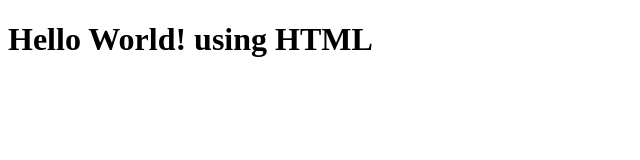
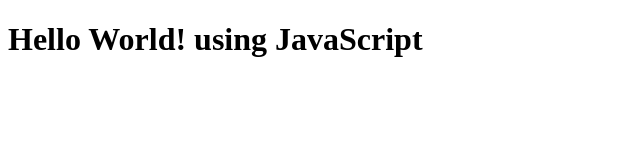
Before and after one commit to karunakarthadkapally/namaste-react, a plain HTML site: page index.html in a window 1280 px wide. Shown: the whole page, without its empty margins (0-640 px from the left). Drawn offline with Linux system fonts and the light colour scheme.

Commit message:
Hello World!  using JavaScript

```diff
--- a/index.html
+++ b/index.html
@@ -6,8 +6,14 @@
     <title>Document</title>
 </head>
 <body>
-    <div id="root">
-        <h1>Hello World! using HTML</h1>
-    </div>
+    <div id="root"></div>
 </body>
+<script>
+    const heading=document.createElement("h1");
+    heading.innerHTML="Hello World! using JavaScript";
+
+    const root= document.getElementById("root");
+    root.appendChild(heading);
+
+</script>
 </html>
```
